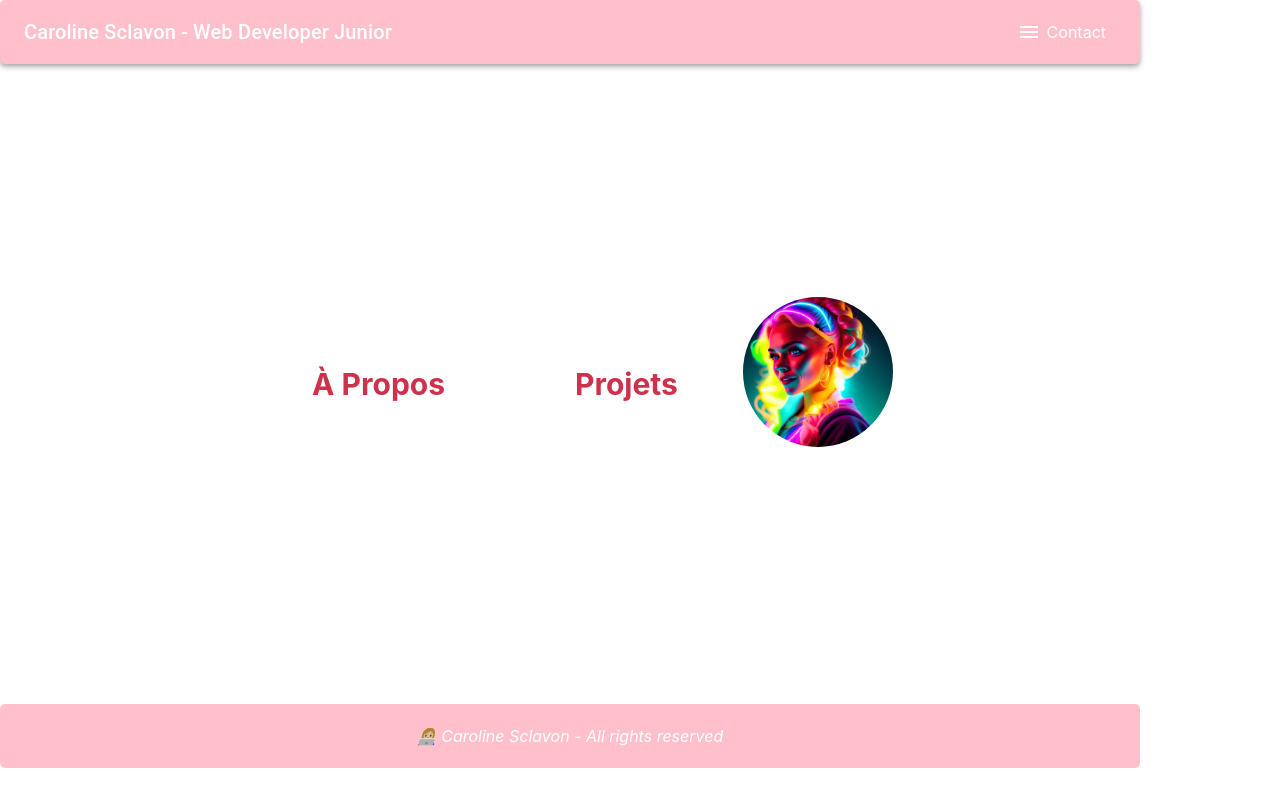
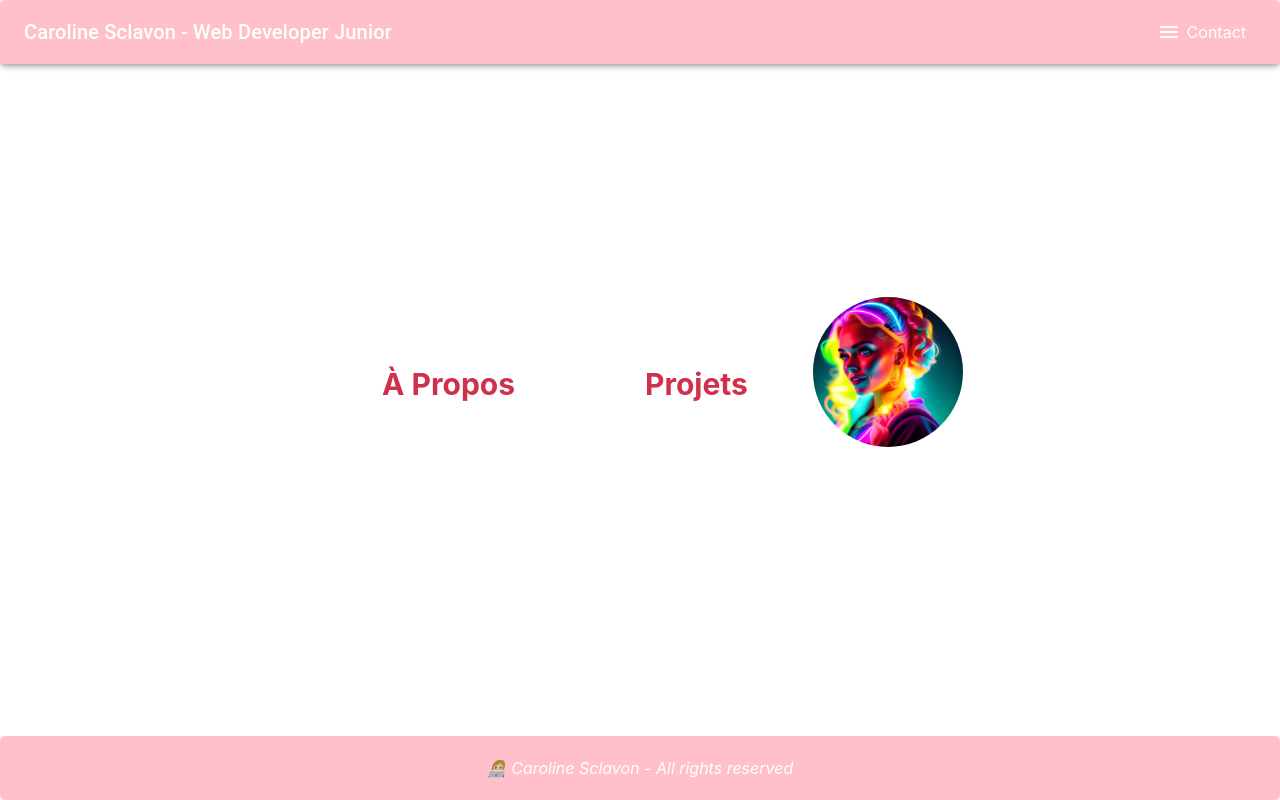
Before and after one commit to CarolineScla/portfolio, a React (Create React App) app: page / in a window 1280 px wide. Built offline with nearby package versions, Linux system fonts and the light colour scheme; the HTML template or start-up script is replaced by a standard one.

Commit message:
modif css home

```diff
--- a/src/pages/home.jsx
+++ b/src/pages/home.jsx
@@ -7,8 +7,8 @@ import '../styles/Home.scss';
 
 function Home() {
     return (
-      <div className='container'>
-          <div className='main_conatiner'>
+      <div className='home-main'>
+          <div className='home-container'>
             <Banner />
             <Content />
         </div>
--- a/src/styles/Home.scss
+++ b/src/styles/Home.scss
@@ -1,4 +1,10 @@
-.container {
-    margin: 0px;
-    padding: 0px;
-}
+.home-main {
+    display: flex;
+    flex-direction: column;
+    min-height: 100vh;
+  }
+
+  .home-container {
+    flex-grow: 1;
+    flex-direction: column;
+  }
```
